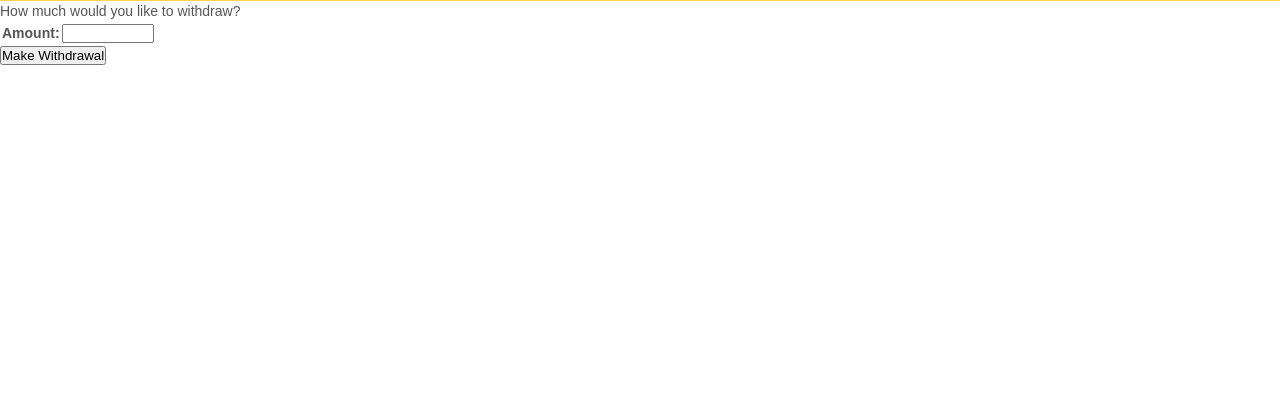
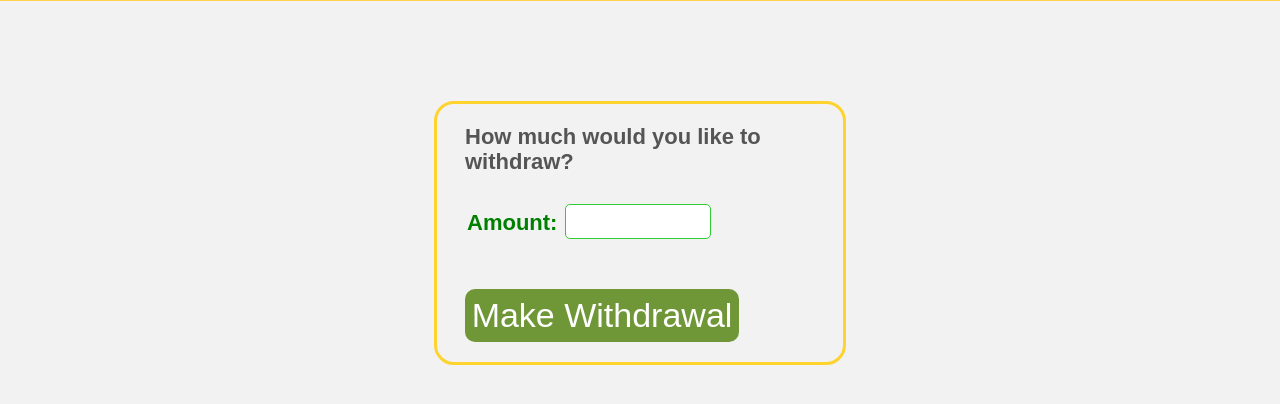
Before and after one commit to MRehman000/Neighborhood-Grub-System, a Django app: page /accounts/withdraw/ in a window 1280 px wide. Shown: the part 119-523 px from the top of the page. Run offline with Django 3.2, Linux system fonts and the light colour scheme.

```diff
--- a/django-project/accounts/templates/accounts/withdraw.html
+++ b/django-project/accounts/templates/accounts/withdraw.html
@@ -1,4 +1,72 @@
+{% load static %}
 {% include "ngs/header.html" %}
+
+
+<!DOCTYPE html>
+<html>
+	<head>
+		<title>NGS | Withdraw</title>
+		<link href="{% static 'css/withdraw.css' %}" rel = "stylesheet" type="text/css"/>
+		<link href='http://fonts.googleapis.com/css?family=Open+Sans:400,600,600italic' rel='stylesheet' type='text/css'>
+
+		<style type="text/css">
+			.input p{
+				line-height: 25px;
+
+			}
+			.input button{
+				width: 274px;
+				height: 53px;
+			}
+			.input{
+				height: auto;
+				width: 350px;
+				padding-bottom: 0px;
+			}
+		</style>
+	</head>
+
+	<body>
+		<div class = "input">
+			{% if overdrawn %}
+			<p>You cannot withdraw that much</p>
+			{% endif %}
+			<p>How much would you like to withdraw?</p>
+			<form method="POST">
+			  {% csrf_token %}
+			  <table>
+			    {{ form.as_table }}
+			  </table>
+			  <button type="submit">Make Withdrawal</button>
+			</form>
+		</div>
+
+	</body>
+</html>
+
+
+
+
+
+
+
+
+
+
+
+
+
+
+
+
+
+
+
+
+
+
+
+<!--
 {% if overdrawn %}
 <p>You cannot withdraw that much</p>
 {% endif %}
@@ -10,3 +78,4 @@
   </table>
   <button type="submit">Make Withdrawal</button>
 </form>
+ -->
```
